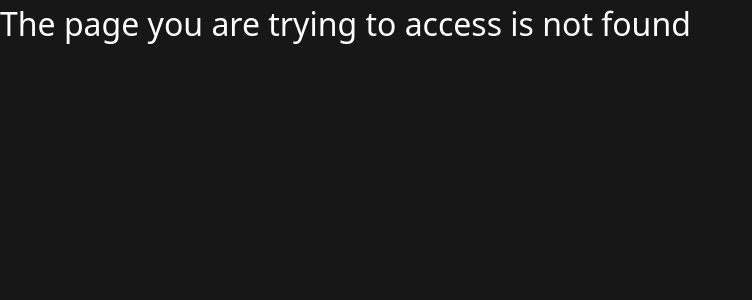
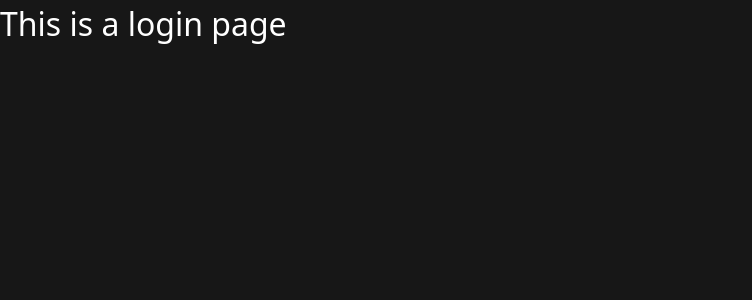
Before and after one commit to Devanshugoell/Next.js-Notes, a Next.js app: page /login in a window 1280 px wide. Before the commit this address had no page. Shown: the top 300 px of the page, without its empty margins (0-752 px from the left). Built offline with nearby package versions, Linux system fonts and the light colour scheme.

Commit message:
Route Groups

```diff
--- /dev/null
+++ b/src/app/(auth)/login/page.tsx
@@ -0,0 +1,3 @@
+export default function login() {
+  return <h1>This is a login page</h1>;
+}
--- /dev/null
+++ b/src/app/(auth)/register/page.tsx
@@ -0,0 +1,3 @@
+export default function Register() {
+  return <h1>This is a Register page</h1>;
+}
```
Also changed, not shown: 1 other file (tests, documents, lock files or other folders).
